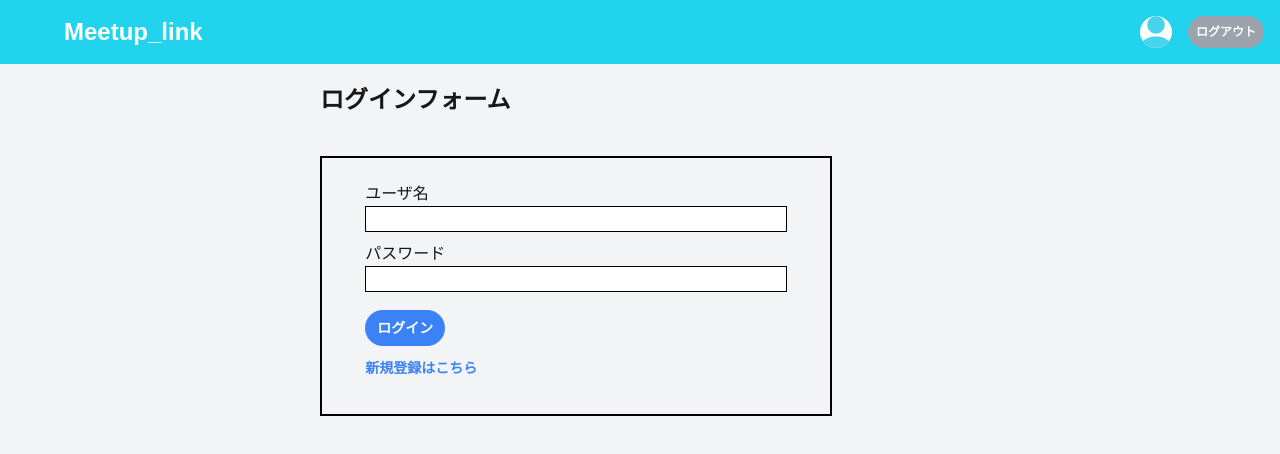
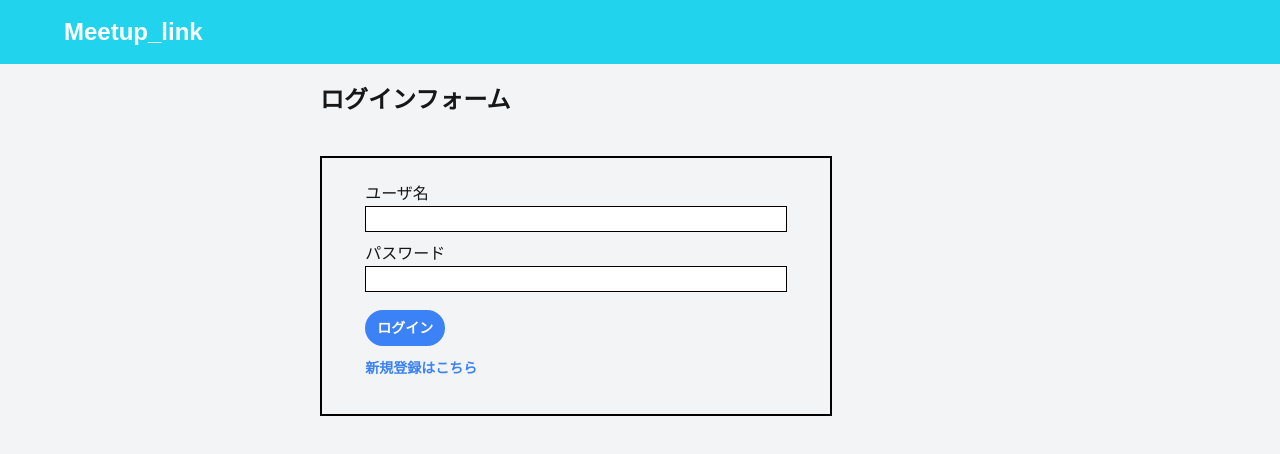
Before and after one commit to kai-phoenix/meetup_link, a Next.js app in the folder frontend/: page /login in a window 1280 px wide. Shown: the top 454 px of the page. Built offline with nearby package versions, Linux system fonts and the light colour scheme.

Commit message:
[add]ログイン時にプロフィールおよびログアウトボタンが表示されないように修正
ログイン時にプロフィールおよびログアウトボタンが表示されないように修正

```diff
--- /dev/null
+++ b/frontend/app/components/AuthContext.tsx
@@ -0,0 +1,41 @@
+'use client'
+import React, { createContext, useContext, useState, useEffect } from 'react';
+
+interface AuthContextType {
+    isLoggedIn: boolean;
+    login: (token: string) => void;
+    logout: () => void;
+}
+
+const AuthContext = createContext<AuthContextType | undefined>(undefined);
+
+export const AuthProvider = ({ children }: { children: React.ReactNode }) => {
+    const [isLoggedIn, setIsLoggedIn] = useState<boolean>(false);
+
+    useEffect(() => {
+        setIsLoggedIn(!!localStorage.getItem('token'));
+    }, []);
+
+    const login = (token: string) => {
+        localStorage.setItem('token', token);
+        setIsLoggedIn(true);
+    };
+    const logout = () => {
+        localStorage.removeItem('token');
+        setIsLoggedIn(false);
+    };
+
+    return (
+    <AuthContext.Provider value={{ isLoggedIn, login, logout }}>
+        {children}
+    </AuthContext.Provider>
+    );
+};
+
+export const useAuth = () => {
+    const context = useContext(AuthContext);
+    if (!context) {
+    throw new Error('useAuth must be used within an AuthProvider');
+}
+    return context;
+};
--- a/frontend/app/components/LogoutButton.tsx
+++ b/frontend/app/components/LogoutButton.tsx
@@ -1,8 +1,10 @@
 'use client'
 import {useRouter} from 'next/navigation'
+import { useAuth } from '../components/AuthContext'
 
 export function LogoutButton() {
     const router = useRouter()
+    const { logout } = useAuth();
     const handleLogout = async() =>{
         const token = localStorage.getItem('token')
         if(token) {
@@ -15,6 +17,7 @@ export function LogoutButton() {
             })
         }
         localStorage.removeItem('token')
+        logout()
         router.push('/login')
     }
     return (
--- a/frontend/app/layout.tsx
+++ b/frontend/app/layout.tsx
@@ -1,8 +1,11 @@
+'use client'
 import type { Metadata } from "next";
 import { Geist, Geist_Mono } from "next/font/google";
 import "./globals.css";
 import { LogoutButton } from "./components/LogoutButton";
 import { ProfileImageLink } from "./components/ProfileImageLink";
+import { useState, useEffect } from 'react';
+import { AuthProvider, useAuth } from "./components/AuthContext";
 
 const geistSans = Geist({
   variable: "--font-geist-sans",
@@ -14,34 +17,50 @@ const geistMono = Geist_Mono({
   subsets: ["latin"],
 });
 
-export const metadata: Metadata = {
-  title: "Create Next App",
-  description: "Generated by create next app",
-};
+// export const metadata: Metadata = {
+//   title: "Create Next App",
+//   description: "Generated by create next app",
+// };
+
+const HeaderContent = () => {
+  const {isLoggedIn} = useAuth()
+  return (
+    <nav className="justify-end flex gap-4">
+      {isLoggedIn === true && <ProfileImageLink />}
+      {isLoggedIn === true && <LogoutButton />}
+    </nav>
+  );
+}
 
 export default function RootLayout({
   children,
 }: Readonly<{
   children: React.ReactNode;
 }>) {
+  // ログイン状態を保持するstate
+  // 初期値をundefinedにして、判定完了後に表示を確定
+  const [isLoggedIn, setIsLoggedIn] = useState<boolean | undefined>(undefined);;
+
+  useEffect(() => {
+    const token = localStorage.getItem('token');
+    setIsLoggedIn(!!token);
+  }, []);
   return (
     <html lang="en">
       <body
         className={`${geistSans.variable} ${geistMono.variable} antialiased bg-gray-100`}
       >
-        <header className="flex bg-cyan-400 justify-between align-middle min-w-max">
-          {/* <a href = '/events'></a> */}
+        <AuthProvider>
+          <header className="flex bg-cyan-400 justify-between align-middle min-w-max py-4 ">
             <a href='/events' className="text-2xl font-bold my-auto ml-16 text-white">Meetup_link</a>
-          <nav className="justify-end p-4 flex gap-4">
-            <ProfileImageLink/>
-            <LogoutButton/>
-          </nav>
+            <HeaderContent />
           </header>
           <main className="w-10/12 max-w-screen-lg ml-16 mr-auto my-4">
             {children}
           </main>
           <footer>
           </footer>
+        </AuthProvider>
       </body>
     </html>
   );
--- a/frontend/app/login/page.tsx
+++ b/frontend/app/login/page.tsx
@@ -1,11 +1,13 @@
 'use client'
 import React, {useState} from 'react'
+import { useAuth } from '../components/AuthContext';
 import {useRouter} from 'next/navigation'
 
 export default function LoginPage() {
     // フォームの入力を管理するReactのStateを定義
     const[name,setName] = useState('')
     const[password,setPassword] = useState('')
+    const { login } = useAuth();
 
     // 画面遷移や再描画に使用する
     const router = useRouter()
@@ -34,6 +36,7 @@ export default function LoginPage() {
             }
             // 成功ならトークンやユーザー情報を受け取る
             const data = await res.json()
+            const {token} = data
             // console.log(data)
             // ログイン失敗時の処理
             if(data.message === "Invalid credentials"){
@@ -44,6 +47,7 @@ export default function LoginPage() {
             // ユーザー情報,トークンをローカルストレージへ保存
             localStorage.setItem('token',data.token)
             localStorage.setItem('user',JSON.stringify(data.user))
+            login(token)
             // 次ページへ遷移
             router.push('/events')
         }
```
Lines whose indentation alone changed are shown as unchanged.
